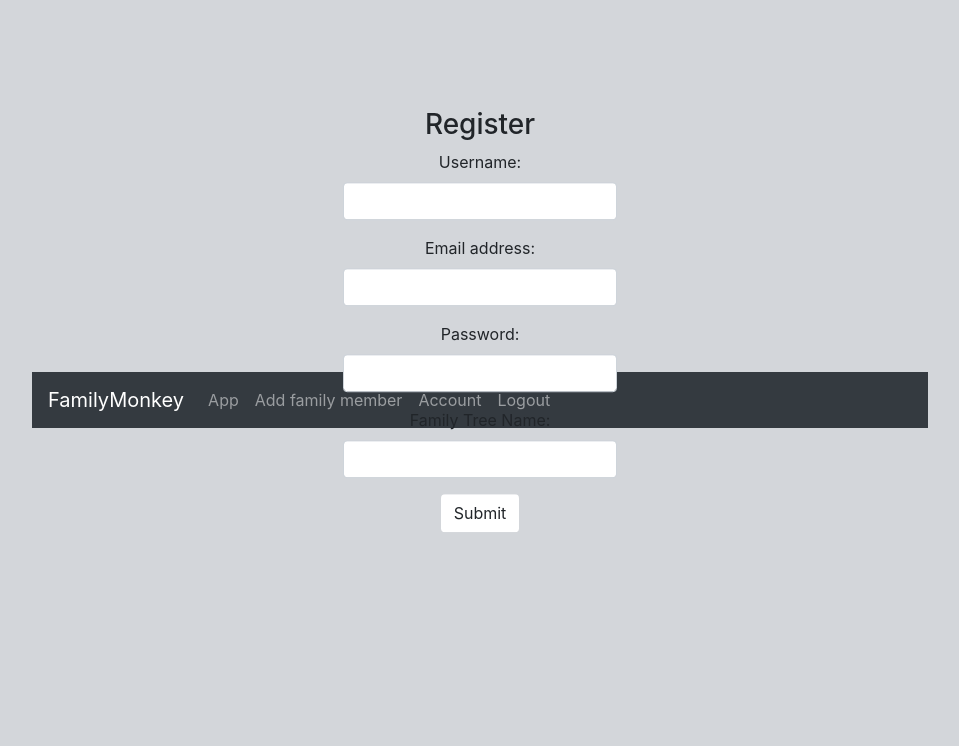
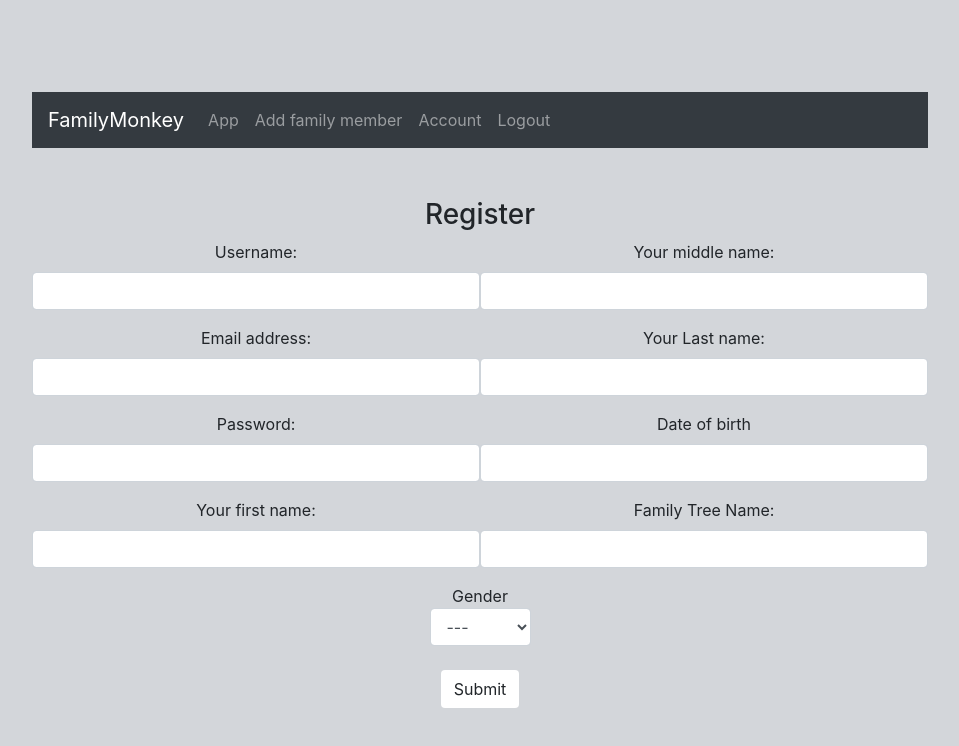
Before and after one commit to bennjjii/family_tree, a React (Create React App) app in the folder client/: page /register in a window 1280 px wide. Shown: the top 746 px of the page, without its empty margins (160-1119 px from the left). Built offline with nearby package versions, Linux system fonts and the light colour scheme.

Commit message:
Implement multiple users. Newly registered user starts at centre of graph

```diff
--- a/client/src/components/IdCard.js
+++ b/client/src/components/IdCard.js
@@ -53,7 +53,9 @@ class IdCard extends Component {
               }
             )
             .then((resp) => {
-              this.setState(resp.data);
+              this.setState(resp.data, () => {
+                this.context.setFocus(this.state.uuid_target);
+              });
               // this.setState({
               //   uuid_box: "704459f2-c51b-4433-9991-30a4ef63c63f",
               // });
--- a/client/src/components/NewChild.js
+++ b/client/src/components/NewChild.js
@@ -99,6 +99,7 @@ const NewChild = (props) => {
           showYearDropdown
           scrollableYearDropdown
           yearDropdownItemNumber={40}
+          maxDate={new Date()}
           autoComplete="off"
           onChange={handleChangeBirth}
           selected={formData.d_o_b}
--- a/client/src/components/NewSpouse.js
+++ b/client/src/components/NewSpouse.js
@@ -98,6 +98,7 @@ export class NewSpouse extends Component {
             autoComplete="off"
             onChange={this.handleChangeMarriageDate}
             selected={this.state.d_o_mar}
+            maxDate={new Date()}
           />
           <br />
 
--- a/client/src/components/ProvideAuth.js
+++ b/client/src/components/ProvideAuth.js
@@ -66,6 +66,7 @@ function useProvideAuth() {
     uuidUser,
     uuidFamilyTree,
     focus,
+    setFocus,
     jwt,
     login,
     logout,
--- a/client/src/components/Register.js
+++ b/client/src/components/Register.js
@@ -1,4 +1,5 @@
 import axios from "axios";
+import DatePicker from "react-datepicker";
 import { useState } from "react";
 
 const Login = (props) => {
@@ -6,6 +7,9 @@ const Login = (props) => {
   const [email, setEmail] = useState(null);
   const [password, setPassword] = useState(null);
   const [familyTreeName, setFamilyTreeName] = useState(null);
+  const [name, setName] = useState(["", "", ""]);
+  const [gender, setGender] = useState(null);
+  const [d_o_b, setDob] = useState(null);
 
   const onSubmit = (e) => {
     e.preventDefault();
@@ -13,6 +17,11 @@ const Login = (props) => {
       username: username,
       email: email,
       password: password,
+      first_name: name[0],
+      middle_name: name[1],
+      last_name: name[2],
+      d_o_b: d_o_b,
+      gender: gender,
       family_tree_name: familyTreeName,
     };
 
@@ -26,8 +35,11 @@ const Login = (props) => {
   };
 
   return (
-    <form onSubmit={onSubmit} className="loginForm">
+    <div className="register-form">
       <h3>Register</h3>
+      <form onSubmit={onSubmit}>
+        <div className="registerForm">
+          <div className="formcol-1">
             <div className="form-group">
               <label>Username:</label>
               <input
@@ -62,6 +74,58 @@ const Login = (props) => {
               />
             </div>
             <div className="form-group">
+              <label>Your first name:</label>
+              <input
+                type="text"
+                value={name[0]}
+                name="first_name"
+                onChange={(e) => setName([e.target.value, name[1], name[2]])}
+                className="form-control"
+                id="first-name"
+              />
+            </div>
+          </div>
+          <div className="formcol-2">
+            <div className="form-group">
+              <label>Your middle name:</label>
+              <input
+                type="text"
+                value={name[1]}
+                name="first_name"
+                onChange={(e) => setName([name[0], e.target.value, name[2]])}
+                className="form-control"
+                id="middle-name"
+              />
+            </div>
+            <div className="form-group">
+              <label>Your Last name:</label>
+              <input
+                type="text"
+                value={name[2]}
+                name="first_name"
+                onChange={(e) => setName([name[0], name[1], e.target.value])}
+                className="form-control"
+                id="last-name"
+              />
+            </div>
+
+            <label htmlFor="birthday">Date of birth</label>
+            <div className="form-group">
+              <DatePicker
+                id="birthday"
+                shouldCloseOnSelect={true}
+                dateFormat="dd/MM/yyyy"
+                showYearDropdown
+                scrollableYearDropdown
+                yearDropdownItemNumber={60}
+                maxDate={new Date()}
+                autoComplete="off"
+                onChange={(date) => setDob(date)}
+                selected={d_o_b}
+                className="form-control"
+              />
+            </div>
+            <div className="form-group">
               <label>Family Tree Name:</label>
               <input
                 type="text"
@@ -69,13 +133,35 @@ const Login = (props) => {
                 name="familyTreeName"
                 onChange={(e) => setFamilyTreeName(e.target.value)}
                 className="form-control"
-          id="pwd"
+                id="family-tree-name"
               />
+            </div>
+          </div>
+        </div>{" "}
+        <div className="form-group">
+          <label>
+            Gender
+            <br />
+            <select
+              name="gender"
+              value={gender}
+              className="form-control"
+              onChange={(e) => setGender(e.target.value)}
+            >
+              {" "}
+              <option value="" selected disabled hidden>
+                ---
+              </option>
+              <option>Male</option>
+              <option>Female</option>
+            </select>
+          </label>
         </div>
         <button type="submit" className="btn btn-default">
           Submit
         </button>
       </form>
+    </div>
   );
 };
 
--- a/client/src/index.css
+++ b/client/src/index.css
@@ -48,11 +48,43 @@ code {
 }
 
 .loginForm {
+  width: 70%;
+  margin: auto;
+
+  margin-top: 50px;
+}
+
+.register-form {
+  margin-top: 50px;
+}
+
+.registerForm {
   margin-top: auto;
   margin-bottom: auto;
-  position: absolute;
-  top: 40%;
-  left: 50%;
-  -ms-transform: translate(-50%, -50%);
-  transform: translate(-50%, -50%);
+
+  width: 100%;
+  display: flex;
+  flex-direction: row;
+  justify-content: space-between;
+  flex-wrap: wrap;
+  align-content: center;
+  align-items: center;
 }
+
+.formcol-1 {
+  flex-basis: 200px;
+  flex-shrink: 0;
+  align-self: center;
+  flex-grow: 2;
+}
+
+.formcol-2 {
+  flex-basis: 200px;
+  flex-shrink: 0;
+  align-self: center;
+  flex-grow: 2;
+}
+
+.react-datepicker-wrapper {
+  width: 100%;
+}
```
Also changed, not shown: 2 other files (tests, documents, lock files or other folders). Lines whose indentation alone changed are shown as unchanged.
